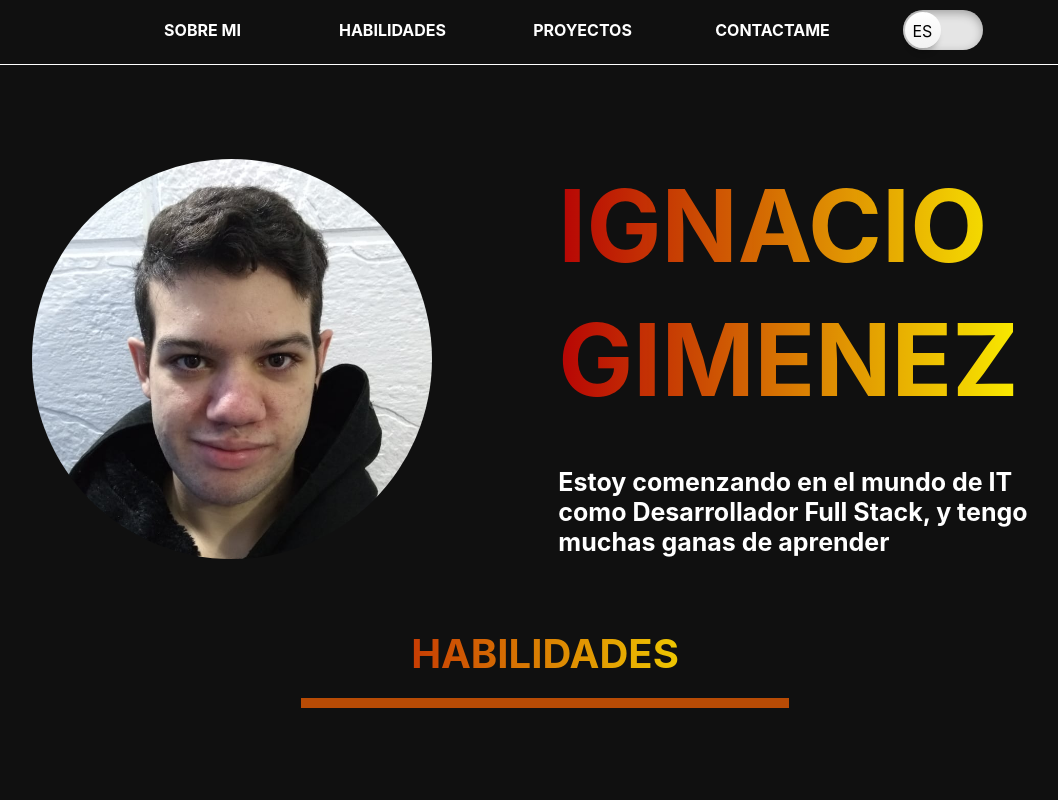
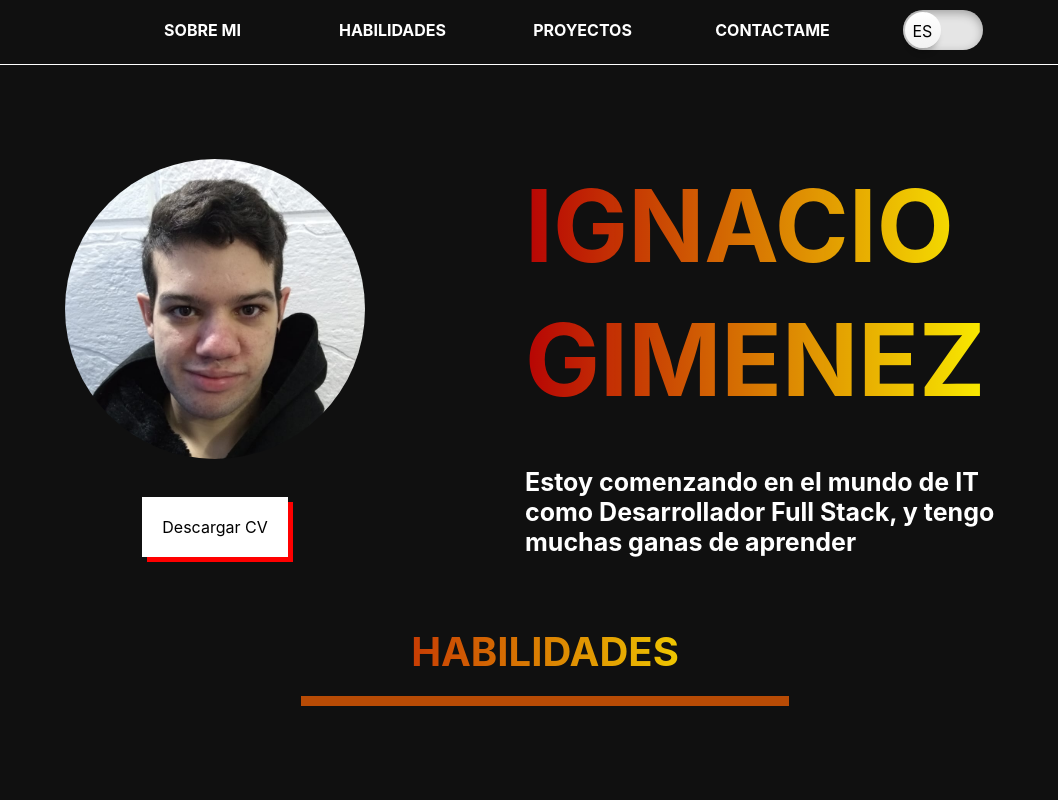
Before and after one commit to Nacho077/Ignacio-Gimenez, a React (Create React App) app: page / in a window 1280 px wide. Shown: the top 800 px of the page, without its empty margins (95-1153 px from the left). Built offline with nearby package versions, Linux system fonts and the light colour scheme; no server answers.

Commit message:
final changes

```diff
--- a/package.json
+++ b/package.json
@@ -8,6 +8,7 @@
     "@testing-library/jest-dom": "^5.11.4",
     "@testing-library/react": "^11.1.0",
     "@testing-library/user-event": "^12.1.10",
+    "axios": "^0.21.1",
     "i18next": "^19.8.9",
     "react": "^17.0.1",
     "react-dom": "^17.0.1",
--- a/src/App.js
+++ b/src/App.js
@@ -1,4 +1,5 @@
-import React from 'react'
+import React, { useEffect } from 'react'
+import axios from 'axios'
 import s from './app.module.css'
 
 
@@ -10,7 +11,12 @@ import Projects from './components/projects'
 import Contact from './components/contact'
 
 //app
-const App = () => (
+const App = () => {
+  useEffect(() => {
+    axios.put('https://backportfolioignaciogimenez.herokuapp.com/visits')
+  }, [])
+
+  return (
     <div className={s.container_app}>
       <div className={s.container_navBar}>
         <NavBar />
@@ -30,8 +36,8 @@ const App = () => (
         <div className={s.separator}></div>
         <div className={s.separator}></div>
       </div>
-  </div>
-)
+    </div>)
+}
 
 
 export default App;
--- a/src/components/contact/index.js
+++ b/src/components/contact/index.js
@@ -2,6 +2,7 @@ import React, { useState } from 'react'
 import { useTranslation } from 'react-i18next'
 import GitHubIcon from '@material-ui/icons/GitHub';
 import LinkedInIcon from '@material-ui/icons/LinkedIn';
+import axios from 'axios'
 import s from './contact.module.css'
 
 const Contact = () => {
@@ -17,6 +18,19 @@ const Contact = () => {
             ...state,
             [e.target.name]: e.target.value
         })
+    }
+
+    const handleSend = () => {
+        const url = "https://backportfolioignaciogimenez.herokuapp.com/email"
+        if(!state.input || !state.text) return alert(t('contact.err.incomplete'))
+        if(!/^\S+@\S+\.\S+$/.test(state.input)) return alert(t('contact.err.norEmail'))
+        else{
+            axios.put(
+                `${url}/${state.input}/${state.text}`, {
+                sender: state.input,
+                text: state.text
+            })
+        }
     }
 
     return (
@@ -62,7 +76,7 @@ const Contact = () => {
                         border: `1px solid ${state.text ? '#e78133' : '#555'}`
                     }}
                 />
-                <button className={s.btn}>Enviar</button>
+                <button className={s.btn} onClick={handleSend}>Enviar</button>
             </div>
             <div className={s.container_links}>
                 <a
--- a/src/components/presentation/index.js
+++ b/src/components/presentation/index.js
@@ -4,13 +4,24 @@ import s from './presentation.module.css'
 
 import image from '../../imgs/profile.jpeg'
 
+import cvEN from '../../cvs/IgnacioGimenezEn.pdf'
+
 const Presentation = () => {
     const { t } = useTranslation('common')
 
     return (
         <div className={s.container_main}>
-            <div className={s.container_photo}>
-                <img src={image} alt="Ignacio Gimenez"/>
+            <div className={s.container}>
+                <div className={s.container_photo}>
+                    <img src={image} alt="Ignacio Gimenez" />
+                </div>
+                <a
+                    href={cvEN}
+                    download={cvEN}
+                    className={s.btn}
+                >
+                    {t('presentation.download')}
+                </a>
             </div>
             <div className={s.container_resume}>
                 <div className={s.container_name}>
--- a/src/components/presentation/presentation.module.css
+++ b/src/components/presentation/presentation.module.css
@@ -4,9 +4,23 @@
     display: flex;
     justify-content: space-evenly;
 }
+.container{
+    display: flex;
+    flex-direction: column;
+    align-items: center;
+    justify-content: space-between;
+}
+.btn{
+    color: black;
+    padding: 20px;
+    text-decoration: none;
+    background: white;
+    cursor: pointer;
+    box-shadow: 5px 5px red;
+}
 .container_photo{
-    width: 400px;
-    height: 400px;
+    width: 300px;
+    height: 300px;
     border-radius: 50%;
     overflow: hidden;
 }
@@ -43,9 +57,16 @@
     .container_photo{
         display: none;
     }
+    .container{
+        justify-content: center;
+    }
 }
 
 @media (max-width: 760px){
+    .container_main{
+        flex-direction: column-reverse;
+        justify-content: space-between;
+    }
     .container_name > h1{
         line-height: 120px;
         margin: auto;
@@ -61,6 +82,6 @@
 
 @media (max-width: 550px){
     .container_name{
-        font-size: 20px;
+        font-size: 36px;
     }
 }
--- a/src/components/projects/index.js
+++ b/src/components/projects/index.js
@@ -56,7 +56,7 @@ const Projects = () => {
                 { logo: redux, name: "Redux" },
                 { logo: firebase, name: "Firebase" },
             ],
-            video: HenryWorldWebVideo
+            video: HenryWorldApp
         },
         {
             img: Wultur,
--- a/src/translations/en/common.json
+++ b/src/translations/en/common.json
@@ -7,7 +7,8 @@
         "contact": "Contact me"
     },
     "presentation":{
-        "resume": "I am starting in the IT world as a Full Stack Developer, and I really want to learn"
+        "resume": "I am starting in the IT world as a Full Stack Developer, and I really want to learn",
+        "download": "Download CV"
     },
     "skills": {
         "title": "Skills"
@@ -26,6 +27,10 @@
     },
     "contact": {
         "title": "Contact me",
-        "message": "Message"
+        "message": "Message",
+        "err": {
+            "incomplete": "Complete all field",
+            "notEmail": "Make sure to enter a valid email address"
+        }
     }
 }
--- a/src/translations/es/common.json
+++ b/src/translations/es/common.json
@@ -6,7 +6,8 @@
         "contact": "Contactame"
     },
     "presentation": {
-        "resume": "Estoy comenzando en el mundo de IT como Desarrollador Full Stack, y tengo muchas ganas de aprender"
+        "resume": "Estoy comenzando en el mundo de IT como Desarrollador Full Stack, y tengo muchas ganas de aprender",
+        "download": "Descargar CV"
     },
     "skills": {
         "title": "Habilidades"
@@ -25,6 +26,10 @@
     },
     "contact": {
         "title": "Contáctame",
-        "message": "Mensaje"
+        "message": "Mensaje",
+        "err": {
+            "incomplete": "Complete todos los campos",
+            "notEmail": "Asegurece de haber ingresado un mail valido"
+        }
     }
 }
```
Also changed, not shown: 1 other file (tests, documents, lock files or other folders). Lines whose indentation alone changed are shown as unchanged.
